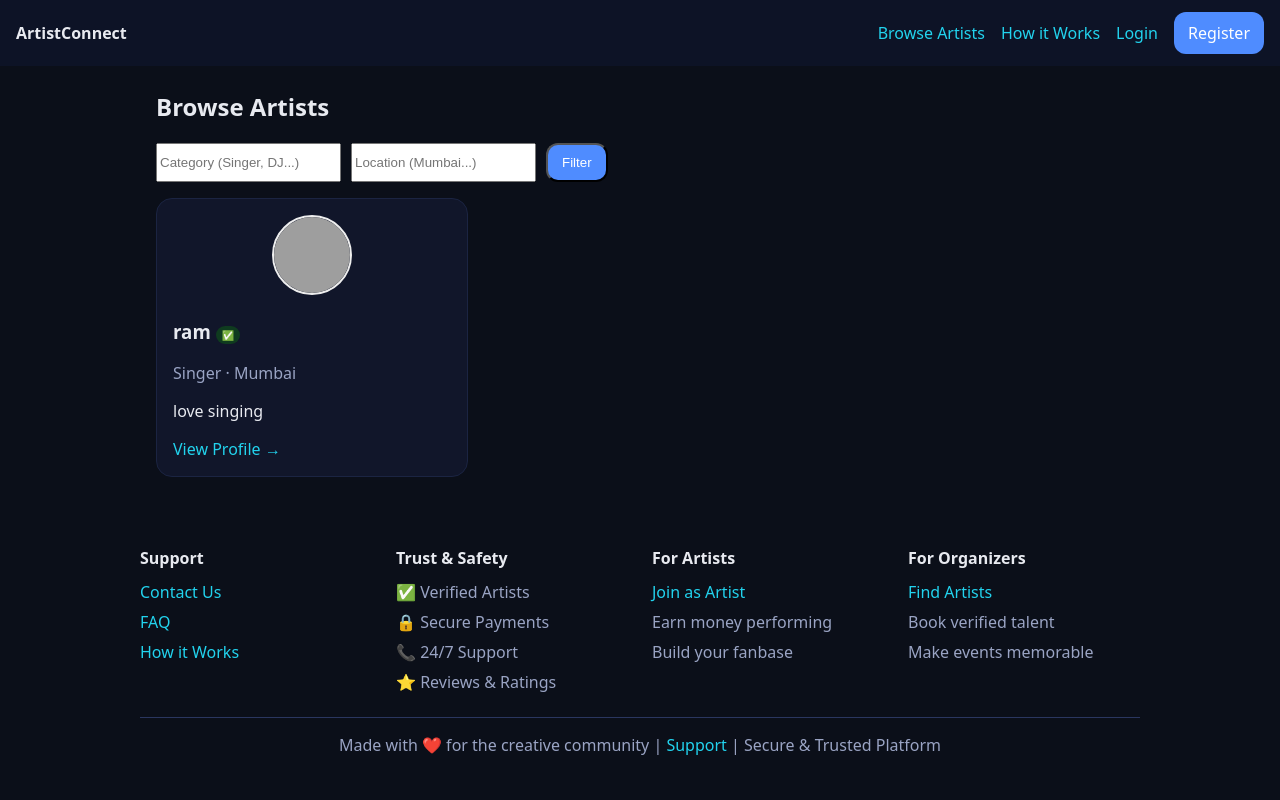
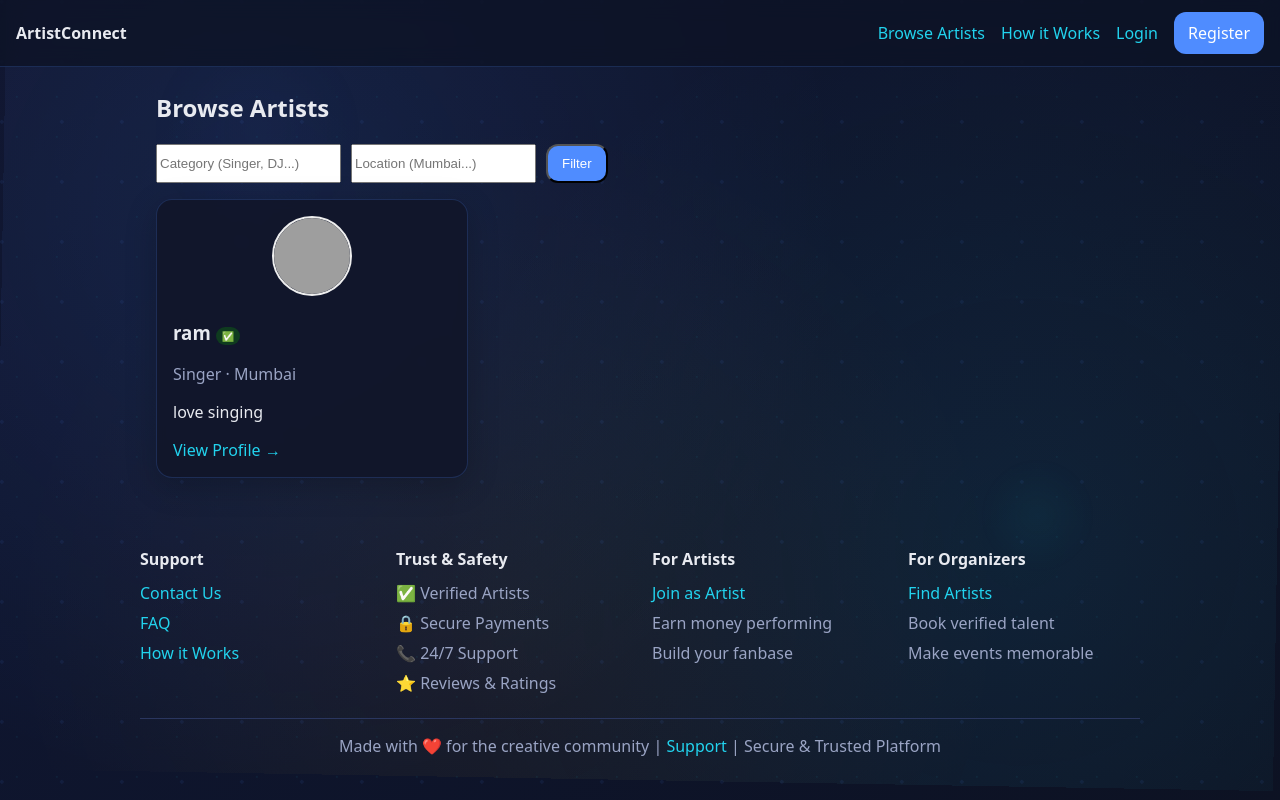
Before and after one commit to Ameynadhavale77/ArtistConnect-Flask, a Flask app: page /artists in a window 1280 px wide. Run offline with Flask 3, Linux system fonts and the light colour scheme; grey boxes are pictures that could not be loaded.

Commit message:
Enhance the website's background with animated gradients and subtle visual effects
This commit updates `app/static/css/styles.css` to implement a dynamic, animated gradient background for the body using a `linear-gradient` and a keyframe animation `gradientShift`. It also introduces pseudo-elements `::before` and `::after` on the body to add interactive radial gradients and a subtle drift effect, creating depth and visual interest. Additionally, a new `.floating-shapes` class with its own animations (`floatShape1`, `floatShape2`) is added for further decorative effects. The navigation bar's styling in `styles.css` is also updated to include a semi-transparent background with a blur effect and a subtle bottom border for a more refined look. The `app/templates/base.html` file is modified to include the `.floating-shapes` div, ensuring these new background elements are rendered.

Replit-Commit-Author: Agent
Replit-Commit-Session-Id: 1b1025cc-39c0-4890-9694-c0a7cf2abe7a
Replit-Commit-Checkpoint-Type: full_checkpoint
Replit-Commit-Screenshot-Url: https://storage.googleapis.com/screenshot-production-us-central1/87257a4f-1c0d-4fb7-b317-00953845290e/1b1025cc-39c0-4890-9694-c0a7cf2abe7a/loRjp1s

```diff
--- a/app/static/css/styles.css
+++ b/app/static/css/styles.css
@@ -1,9 +1,120 @@
 :root { --bg:#0b0f19; --card:#11162a; --text:#e8eaf0; --muted:#9aa4c4; --primary:#4f8cff; --accent:#22d3ee; }
 *{box-sizing:border-box}
-body{margin:0;background:var(--bg);color:var(--text);font-family:ui-sans-serif,system-ui,Segoe UI,Roboto,Helvetica,Arial}
+body{
+  margin:0;
+  background: linear-gradient(-45deg, #0b0f19, #0f1630, #1a1b3a, #0d1326);
+  background-size: 400% 400%;
+  animation: gradientShift 15s ease infinite;
+  color:var(--text);
+  font-family:ui-sans-serif,system-ui,Segoe UI,Roboto,Helvetica,Arial;
+  position: relative;
+  overflow-x: hidden;
+}
+
+@keyframes gradientShift {
+  0% { background-position: 0% 50%; }
+  50% { background-position: 100% 50%; }
+  100% { background-position: 0% 50%; }
+}
+
+body::before {
+  content: '';
+  position: fixed;
+  top: 0;
+  left: 0;
+  width: 100%;
+  height: 100%;
+  background:
+    radial-gradient(circle at 20% 30%, rgba(79, 140, 255, 0.1) 0%, transparent 50%),
+    radial-gradient(circle at 80% 70%, rgba(34, 211, 238, 0.08) 0%, transparent 50%),
+    radial-gradient(circle at 40% 80%, rgba(251, 191, 36, 0.05) 0%, transparent 50%);
+  z-index: -2;
+  animation: float 20s ease-in-out infinite;
+}
+
+@keyframes float {
+  0%, 100% { transform: translateY(0px) rotate(0deg); }
+  33% { transform: translateY(-20px) rotate(1deg); }
+  66% { transform: translateY(10px) rotate(-1deg); }
+}
+
+body::after {
+  content: '';
+  position: fixed;
+  top: 0;
+  left: 0;
+  width: 100%;
+  height: 100%;
+  background-image:
+    radial-gradient(circle at 25% 25%, #4f8cff15 2px, transparent 2px),
+    radial-gradient(circle at 75% 75%, #22d3ee10 1px, transparent 1px);
+  background-size: 60px 60px, 40px 40px;
+  z-index: -1;
+  animation: drift 30s linear infinite;
+}
+
+@keyframes drift {
+  0% { transform: translate(0, 0); }
+  100% { transform: translate(-60px, -60px); }
+}
+
+/* Floating Shapes */
+.floating-shapes {
+  position: fixed;
+  top: 0;
+  left: 0;
+  width: 100%;
+  height: 100%;
+  pointer-events: none;
+  z-index: -3;
+}
+
+.floating-shapes::before {
+  content: '';
+  position: absolute;
+  width: 200px;
+  height: 200px;
+  background: radial-gradient(circle, rgba(79, 140, 255, 0.03) 0%, transparent 70%);
+  border-radius: 50%;
+  top: 10%;
+  left: 10%;
+  animation: floatShape1 25s ease-in-out infinite;
+}
+
+.floating-shapes::after {
+  content: '';
+  position: absolute;
+  width: 150px;
+  height: 150px;
+  background: radial-gradient(circle, rgba(34, 211, 238, 0.04) 0%, transparent 70%);
+  border-radius: 50%;
+  top: 60%;
+  right: 15%;
+  animation: floatShape2 20s ease-in-out infinite reverse;
+}
+
+@keyframes floatShape1 {
+  0%, 100% { transform: translate(0, 0) scale(1); }
+  25% { transform: translate(30px, -50px) scale(1.1); }
+  50% { transform: translate(-20px, -30px) scale(0.9); }
+  75% { transform: translate(40px, 20px) scale(1.05); }
+}
+
+@keyframes floatShape2 {
+  0%, 100% { transform: translate(0, 0) scale(1); }
+  33% { transform: translate(-40px, 30px) scale(1.2); }
+  66% { transform: translate(25px, -40px) scale(0.8); }
+}
 a{color:var(--accent);text-decoration:none}
 .container{max-width:1000px;margin:24px auto;padding:0 16px}
-.nav{display:flex;gap:16px;align-items:center;padding:12px 16px;background:#0d1326;position:sticky;top:0}
+.nav{
+  display:flex;gap:16px;align-items:center;padding:12px 16px;
+  background: rgba(13, 19, 38, 0.8);
+  backdrop-filter: blur(10px);
+  border-bottom: 1px solid rgba(79, 140, 255, 0.2);
+  position:sticky;top:0;
+  z-index: 100;
+}
 .brand{font-weight:700;color:var(--text)}
 .btn{background:var(--primary);color:white;padding:10px 14px;border-radius:12px;display:inline-block}
 .btn-outline{border:1px solid var(--primary);color:var(--text);padding:10px 14px;border-radius:12px}
@@ -13,9 +124,36 @@ a{color:var(--accent);text-decoration:none}
 .hero{padding:40px 0}
 .actions{display:flex;gap:12px;margin-top:12px}
 .grid{display:grid;grid-template-columns:repeat(auto-fill,minmax(240px,1fr));gap:16px}
-.card{background:var(--card);border:1px solid #1b2442;border-radius:16px;padding:16px}
+.card{
+  background: rgba(17, 22, 42, 0.9);
+  border:1px solid rgba(79, 140, 255, 0.2);
+  border-radius:16px;
+  padding:16px;
+  backdrop-filter: blur(5px);
+  box-shadow: 0 8px 32px rgba(0, 0, 0, 0.2);
+  transition: transform 0.3s ease, box-shadow 0.3s ease;
+}
+
+.card:hover {
+  transform: translateY(-2px);
+  box-shadow: 0 12px 40px rgba(79, 140, 255, 0.1);
+  border-color: rgba(79, 140, 255, 0.4);
+}
 .form{display:grid;gap:12px;max-width:560px}
-.form input,.form textarea,.form select{width:100%;padding:10px;border-radius:10px;border:1px solid #2a365f;background:#0f1630;color:var(--text)}
+.form input,.form textarea,.form select{
+  width:100%;padding:10px;border-radius:10px;
+  border:1px solid rgba(79, 140, 255, 0.3);
+  background:rgba(15, 22, 48, 0.9);
+  color:var(--text);
+  backdrop-filter: blur(5px);
+  transition: border-color 0.3s ease;
+}
+
+.form input:focus,.form textarea:focus,.form select:focus {
+  outline: none;
+  border-color: var(--primary);
+  box-shadow: 0 0 0 3px rgba(79, 140, 255, 0.1);
+}
 .muted{color:var(--muted)}
 .flash-wrap{display:grid;gap:8px;margin:12px 0}
 .flash{padding:10px;border-radius:12px}
@@ -23,7 +161,13 @@ a{color:var(--accent);text-decoration:none}
 .flash.warning{background:#3b2e0f;color:#ffe6a7}
 .flash.danger{background:#3b0f0f;color:#ffb4b4}
 .flash.info{background:#0f203b;color:#b1d1f7}
-.table{width:100%;border-collapse:collapse;background:var(--card);border-radius:16px;overflow:hidden}
+.table{
+  width:100%;border-collapse:collapse;
+  background:rgba(17, 22, 42, 0.9);
+  border-radius:16px;overflow:hidden;
+  backdrop-filter: blur(5px);
+  box-shadow: 0 8px 32px rgba(0, 0, 0, 0.2);
+}
 .table th,.table td{border-bottom:1px solid #1b2442;padding:10px;text-align:left}
 .badge{padding:4px 8px;border-radius:999px;border:1px solid #2a365f}
 .badge.accepted{background:#0f3b1f;color:#b1f7c2}
@@ -47,6 +191,14 @@ a{color:var(--accent);text-decoration:none}
   .table th,.table td{padding:8px 6px}
   .btn{padding:12px 16px;text-align:center;display:block;margin:4px 0}
   .btn-small{padding:8px 12px}
+
+  /* Mobile Performance Optimizations */
+  body::before, body::after {
+    animation-duration: 25s; /* Slower animations on mobile for better performance */
+  }
+  .floating-shapes::before, .floating-shapes::after {
+    animation-duration: 35s;
+  }
 }
 
 @media (max-width: 480px) {
@@ -58,4 +210,12 @@ a{color:var(--accent);text-decoration:none}
   .form input,.form textarea{padding:12px;font-size:16px}
   .filters{flex-direction:column}
   .filters input{width:100%;margin-bottom:8px}
+
+  /* Reduce animations on very small screens for performance */
+  body::before, body::after {
+    animation-duration: 40s;
+  }
+  .floating-shapes::before, .floating-shapes::after {
+    display: none; /* Hide extra floating shapes on very small screens */
+  }
 }
--- a/app/templates/base.html
+++ b/app/templates/base.html
@@ -7,6 +7,7 @@
   <link rel="stylesheet" href="{{ url_for('static', filename='css/styles.css') }}">
 </head>
 <body>
+  <div class="floating-shapes"></div>
   <nav class="nav">
     <a href="{{ url_for('index') }}" class="brand">ArtistConnect</a>
     <div class="spacer"></div>
```
Also changed, not shown: artistconnect.db.
